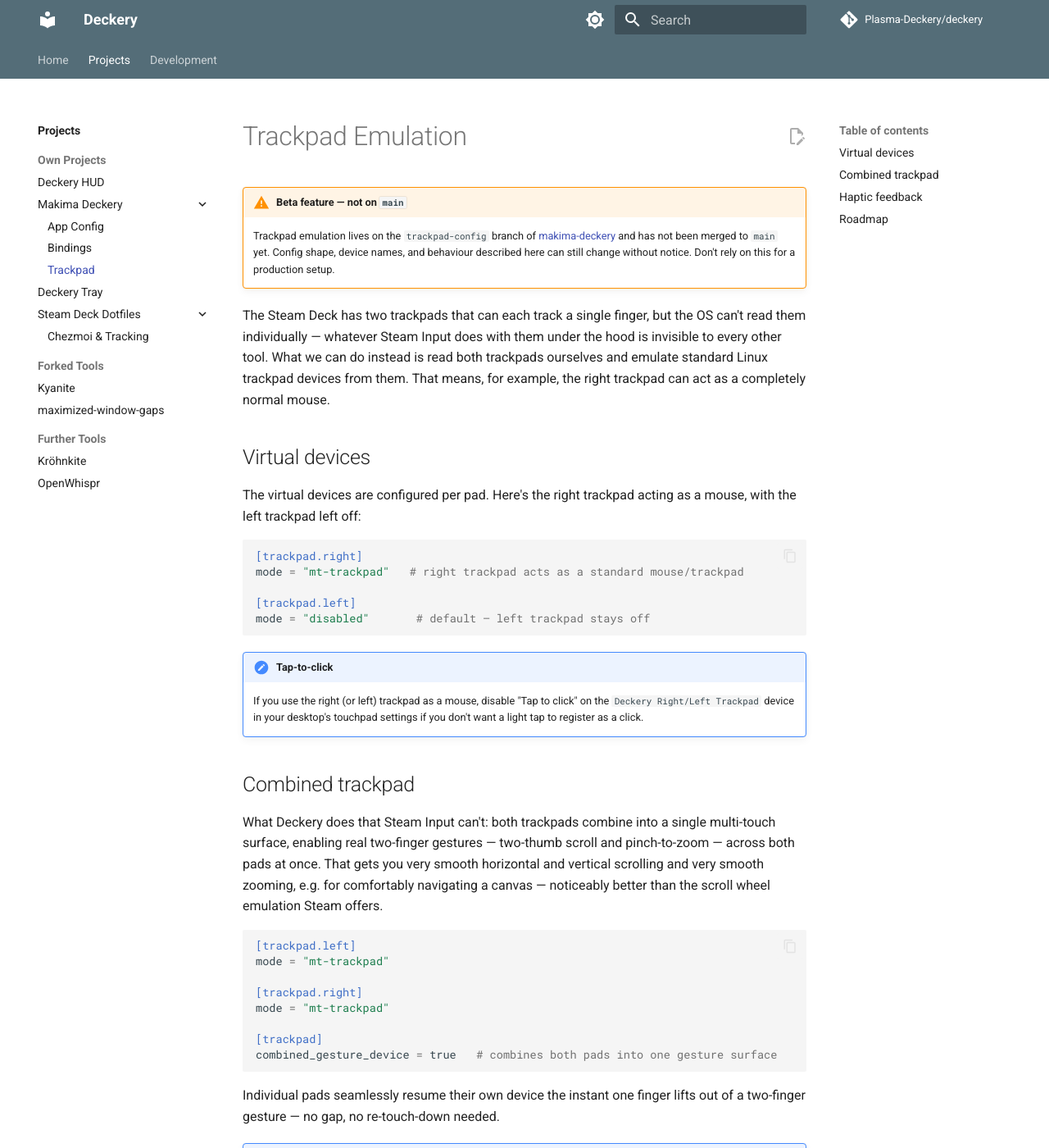
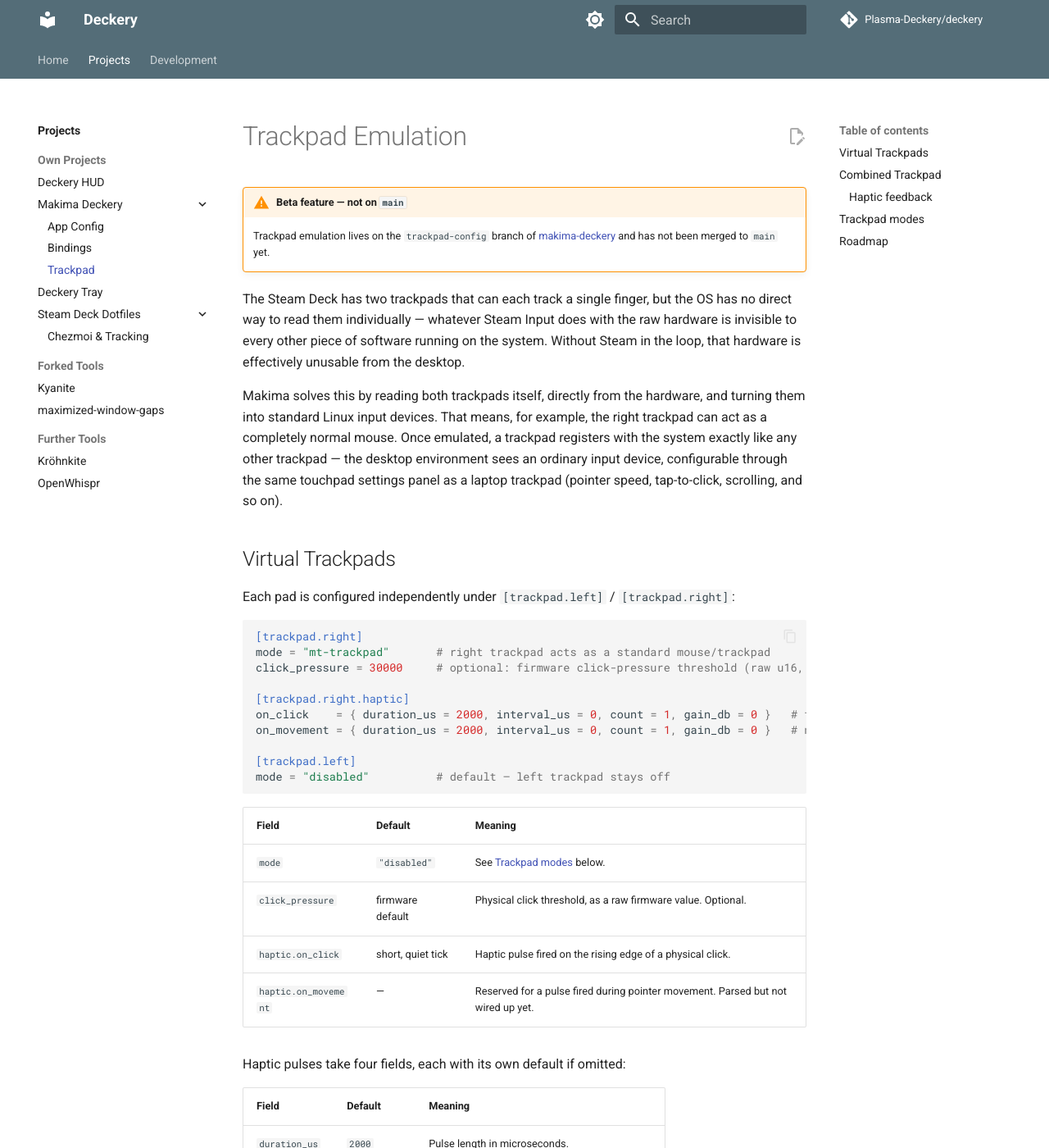
Before and after one commit to Plasma-Deckery/deckery, an MkDocs documentation site: the page built from docs/projects/makima-deckery/trackpad.md, in a window 1280 px wide and 1400 px high. Shown: the whole window at 82% size. Built offline with MkDocs 1.6.1 and Material for MkDocs 9.7.7, drawn with Linux system fonts in a browser that asks for light colours; comment, search, counter and statistics services are not loaded; some of the changed text lies outside the part shown.

Commit message:
docs(makima): restructure trackpad doc into Virtual/Combined/Modes sections
- Trim the beta warning to the branch-status fact, drop the
  "don't rely on this" hedging.
- Merge per-pad haptic settings (on_click/on_movement) into the
  Virtual Trackpads section, with full field defaults.
- Combined Trackpad example now shows left disabled + right as the
  only active pad, drop the resume-seamlessly filler sentence, add
  its own gesture-lifecycle haptic subsection.
- New Trackpad modes section listing disabled/mt-trackpad (available)
  and trackball/scroll (planned).

````diff
--- a/docs/projects/makima-deckery/trackpad.md
+++ b/docs/projects/makima-deckery/trackpad.md
@@ -1,32 +1,52 @@
 # Trackpad Emulation
 
 !!! warning "Beta feature — not on `main`"
-    Trackpad emulation lives on the `trackpad-config` branch of [makima-deckery](https://github.com/Plasma-Deckery/makima-deckery) and has not been merged to `main` yet. Config shape, device names, and behaviour described here can still change without notice. Don't rely on this for a production setup.
+    Trackpad emulation lives on the `trackpad-config` branch of [makima-deckery](https://github.com/Plasma-Deckery/makima-deckery) and has not been merged to `main` yet.
 
-The Steam Deck has two trackpads that can each track a single finger, but the OS can't read them individually — whatever Steam Input does with them under the hood is invisible to every other tool. What we can do instead is read both trackpads ourselves and emulate standard Linux trackpad devices from them. That means, for example, the right trackpad can act as a completely normal mouse.
+The Steam Deck has two trackpads that can each track a single finger, but the OS has no direct way to read them individually — whatever Steam Input does with the raw hardware is invisible to every other piece of software running on the system. Without Steam in the loop, that hardware is effectively unusable from the desktop.
 
-## Virtual devices
+Makima solves this by reading both trackpads itself, directly from the hardware, and turning them into standard Linux input devices. That means, for example, the right trackpad can act as a completely normal mouse. Once emulated, a trackpad registers with the system exactly like any other trackpad — the desktop environment sees an ordinary input device, configurable through the same touchpad settings panel as a laptop trackpad (pointer speed, tap-to-click, scrolling, and so on).
 
-The virtual devices are configured per pad. Here's the right trackpad acting as a mouse, with the left trackpad left off:
+## Virtual Trackpads
+
+Each pad is configured independently under `[trackpad.left]` / `[trackpad.right]`:
 
 ```toml
 [trackpad.right]
-mode = "mt-trackpad"   # right trackpad acts as a standard mouse/trackpad
+mode = "mt-trackpad"       # right trackpad acts as a standard mouse/trackpad
+click_pressure = 30000     # optional: firmware click-pressure threshold (raw u16, omit for firmware default)
+
+[trackpad.right.haptic]
+on_click    = { duration_us = 2000, interval_us = 0, count = 1, gain_db = 0 }   # fires on physical click
+on_movement = { duration_us = 2000, interval_us = 0, count = 1, gain_db = 0 }   # not wired up yet
 
 [trackpad.left]
-mode = "disabled"       # default — left trackpad stays off
+mode = "disabled"          # default — left trackpad stays off
 ```
 
-!!! note "Tap-to-click"
-    If you use the right (or left) trackpad as a mouse, disable "Tap to click" on the `Deckery Right/Left Trackpad` device in your desktop's touchpad settings if you don't want a light tap to register as a click.
+| Field | Default | Meaning |
+|---|---|---|
+| `mode` | `"disabled"` | See [Trackpad modes](#trackpad-modes) below. |
+| `click_pressure` | firmware default | Physical click threshold, as a raw firmware value. Optional. |
+| `haptic.on_click` | short, quiet tick | Haptic pulse fired on the rising edge of a physical click. |
+| `haptic.on_movement` | — | Reserved for a pulse fired during pointer movement. Parsed but not wired up yet. |
 
-## Combined trackpad
+Haptic pulses take four fields, each with its own default if omitted:
+
+| Field | Default | Meaning |
+|---|---|---|
+| `duration_us` | `2000` | Pulse length in microseconds. |
+| `interval_us` | `0` | Gap between repeated pulses, in microseconds. |
+| `count` | `1` | Number of pulses fired. |
+| `gain_db` | `0` | Pulse loudness/strength adjustment, in dB. |
+
+## Combined Trackpad
 
 What Deckery does that Steam Input can't: both trackpads combine into a single multi-touch surface, enabling real two-finger gestures — two-thumb scroll and pinch-to-zoom — across both pads at once. That gets you very smooth horizontal and vertical scrolling and very smooth zooming, e.g. for comfortably navigating a canvas — noticeably better than the scroll wheel emulation Steam offers.
 
 ```toml
 [trackpad.left]
-mode = "mt-trackpad"
+mode = "disabled"
 
 [trackpad.right]
 mode = "mt-trackpad"
@@ -35,28 +55,33 @@
 combined_gesture_device = true   # combines both pads into one gesture surface
 ```
 
-Individual pads seamlessly resume their own device the instant one finger lifts out of a two-finger gesture — no gap, no re-touch-down needed.
-
 !!! note "Tap-to-click and the combined device"
     Touching down with one pad slightly before the other briefly routes through that pad's individual device before the combined gesture kicks in, and can register as a spurious click if "Tap to click" is enabled on the individual `Deckery Left/Right Trackpad` devices. Disable it there if you use quick two-hand gestures like pinch-zoom.
 
-## Haptic feedback
+### Haptic feedback
 
-Each click or gesture transition can fire a haptic pulse via the trackpad's actuators:
-
-| Field | Location | Fires on |
-|---|---|---|
-| `haptic.on_click` | `[trackpad.left]` / `[trackpad.right]` | Physical click on that pad (rising edge). Omit for a conservative built-in default. |
-| `haptic.on_gesture_start` | `[trackpad.gestures]` | Combined gesture session starting (both pads touched at once). Not wired up yet. |
-| `haptic.on_gesture_move` | `[trackpad.gestures]` | Combined gesture in progress. Not wired up yet. |
-| `haptic.on_gesture_end` | `[trackpad.gestures]` | Combined gesture session ending (either pad lifts). Not wired up yet. |
-
-Each pulse accepts `duration_us`, `interval_us`, `count`, and `gain_db`:
+Rather than click, the combined device fires on the gesture's lifecycle — start, ongoing movement, and end — since a click has no established meaning mid-gesture:
 
 ```toml
-[trackpad.right.haptic]
-on_click = { duration_us = 2000, count = 1 }
+[trackpad.gestures.haptic]
+on_gesture_start = { duration_us = 2000, interval_us = 0, count = 1, gain_db = 0 }   # both pads become touched at once
+on_gesture_move   = { duration_us = 1000, interval_us = 0, count = 1, gain_db = 0 }   # fires repeatedly during movement
+on_gesture_end    = { duration_us = 2000, interval_us = 0, count = 1, gain_db = 0 }   # either pad lifts, ending the session
 ```
+
+!!! note "Not wired up yet"
+    The config above parses today, but none of the three pulses fire yet — see [Trackpad Architecture](../../reference/trackpad-architecture.md) for why.
+
+## Trackpad modes
+
+Set per pad via `mode` in `[trackpad.left]` / `[trackpad.right]`:
+
+| Mode | Status | Description |
+|---|---|---|
+| `disabled` | ✅ Available (default) | Pad is off — no virtual device. Position is still tracked internally for the HUD. |
+| `mt-trackpad` | ✅ Available | Standard Linux multi-touch trackpad, as used throughout this page. Circular scrolling (swipe around the pad's edge to scroll) is planned as an option here. |
+| `trackball` | ⏳ Planned | Cursor moves as a trackball — relative motion with momentum, closer to Steam Input's trackball feel, instead of absolute position. |
+| `scroll` | ⏳ Planned | Pad dedicated to scrolling only. |
 
 See [Trackpad Architecture](../../reference/trackpad-architecture.md) under Development for how this is implemented internally.
 
````
